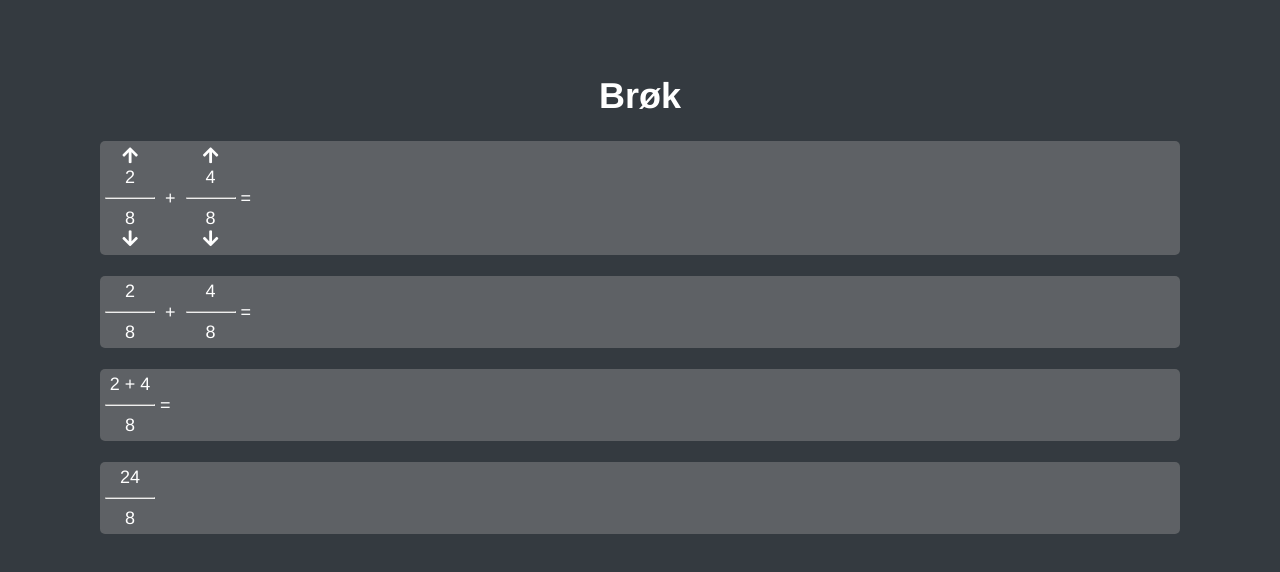
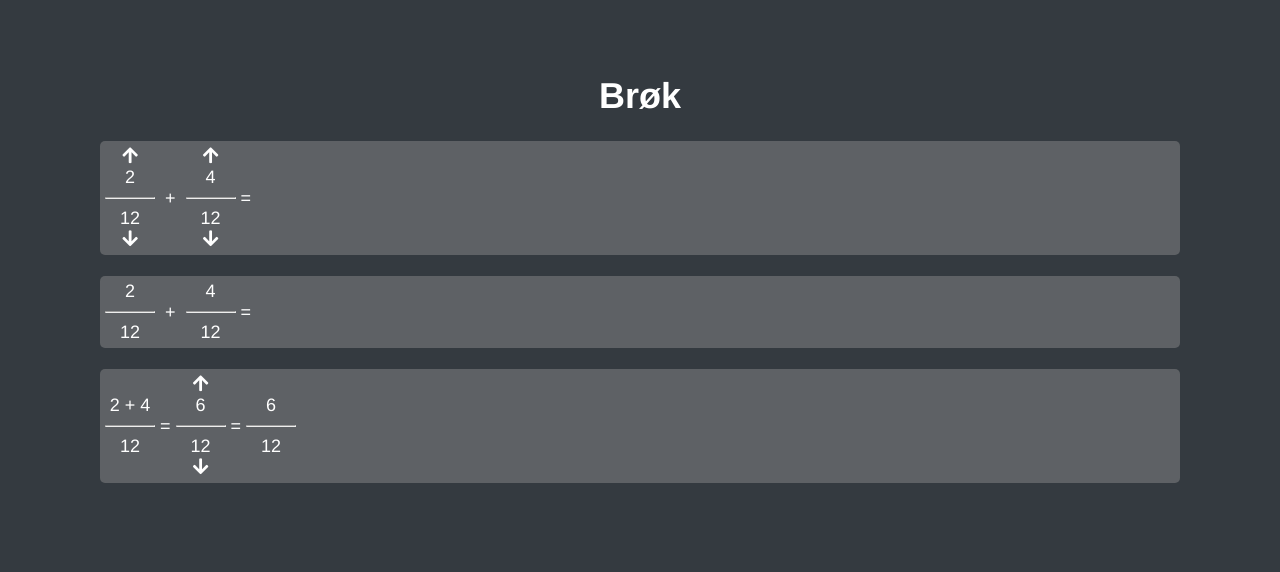
Before and after one commit to nullfjorten/teachmachine2, a Vue app: page /brok in a window 1280 px wide. Shown: the top 572 px of the page. Built offline with nearby package versions, Linux system fonts and the light colour scheme.

Commit message:
implemented getNextDecreasedModifier and... stuff?

```diff
--- a/src/components/Fractions.vue
+++ b/src/components/Fractions.vue
@@ -39,16 +39,20 @@
                 :show-controls="false"
             />
             =<br>
-        </div>
-        <br>
-        <div class="container">
             <single-fraction
-                :string-numerator="getSummedStringNumerator()"
-                :starting-numerator="0"
-                :starting-denominator="fractions[0].modifiedDenominator"
+                :starting-numerator="summedFraction.startingNumerator"
+                :starting-denominator="summedFraction.startingDenominator"
+                :show-controls="true"
+                @modifierChanged="summedFractionModifierChanged"
+            />
+            =
+            <single-fraction
+                :starting-numerator="summedFraction.modifiedNumerator"
+                :starting-denominator="summedFraction.modifiedDenominator"
                 :show-controls="false"
             />
         </div>
+
     </template>
     <h2 v-else>
         Utvid og forkort brøkene ovenfor slik at de får felles nevner.
@@ -64,19 +68,35 @@ export default {
     data() {
         return {
             fractions: [
-                this.getFractionObject(2, 8),
-                this.getFractionObject(4, 8),
-                // this.getFractionObject(3, 8),
-                // this.getFractionObject(10, 8),
+                this.getFractionObject(2, 12),
+                this.getFractionObject(4, 12),
+                // this.getFractionObject(3, 12),
+                // this.getFractionObject(10, 12),
             ],
             showSummary: false,
+            summedFraction: null
         }
+    },
+    created() {
+        this.summedFraction = this.getFractionObject(this.getSummedStringNumerator(), this.getCommonDenominator())
+    },
+    computed: {
+        // summedFraction: function() {
+        //     return this.getFractionObject(this.getSummedStringNumerator(), this.getCommonDenominator())
+        // }
     },
     methods: {
         modifierChanged(event) {
             this.fractions[event.id].modifier = event.modifier
             this.fractions[event.id].modifiedNumerator = event.modifiedNumerator
             this.fractions[event.id].modifiedDenominator = event.modifiedDenominator
+            this.summedFraction.startingNumerator = this.getSummedStringNumerator()
+            this.summedFraction.startingDenominator = this.getCommonDenominator()
+        },
+        summedFractionModifierChanged(event) {
+            this.summedFraction.modifiedNumerator = event.modifiedNumerator
+            this.summedFraction.modifiedDenominator = event.modifiedDenominator
+            console.log(event)
         },
         allFractionsHaveCommonDenominator() {
             for(var i=1; i<this.fractions.length; i++){
@@ -85,6 +105,9 @@ export default {
                 }
             }
             return true;
+        },
+        getCommonDenominator() {
+            return (this.allFractionsHaveCommonDenominator() ? this.fractions[0].modifiedDenominator : false)
         },
         getConcatenatedStringNumerator() {
             var s = "";
@@ -97,8 +120,9 @@ export default {
             return s
         },
         getSummedStringNumerator() {
-            var s = "";
+            var s = 0;
             for (var i=0; i<this.fractions.length; i++) {
+                console.log(s, this.fractions[i].modifiedNumerator)
                 s += this.fractions[i].modifiedNumerator
             }
             return s
--- a/src/components/fractions/SingleFraction.vue
+++ b/src/components/fractions/SingleFraction.vue
@@ -17,7 +17,7 @@
                 <span class="faded">{{startingDenominator}}{{divideOrMultiplySign}}{{positivizedMod}}=</span>{{modifiedDenominator}}
             </span>
         </div>
-        <div v-if="showControls" class="fas fa-arrow-down" @click="decreaseFraction()"></div>
+        <div v-if="showControls" class="fas fa-arrow-down" :class="{ faded: !isReducible }" @click="decreaseFraction()"></div>
     </div>
 </template>
 
@@ -69,7 +69,14 @@ export default {
             } else {
                 return false
             }
-        }
+        },
+        isReducible() {
+            const nextDecreasedModifier = this.getNextDecreasedModifier(this.modifier)
+            if (nextDecreasedModifier === false) {
+                return false
+            }
+            return true
+        },
     },
     watch:
     {
@@ -107,7 +114,7 @@ export default {
             }
             if (this.modifier < 0) {
                 this.modifier++
-                while (!this.isDivisible()) {
+                while (!this.isDivisible(this.modifier)) {
                     this.modifier++
                 }
                 return
@@ -115,35 +122,59 @@ export default {
             this.modifier++
         },
         decreaseFraction() {
-            const originalModifier = this.modifier
-            if (this.modifier == 2) { // Skip 1
-                this.modifier = 0
-                return
+            const nextDecreasedModifier = this.getNextDecreasedModifier(this.modifier)
+            if (nextDecreasedModifier !== false) {
+                this.modifier = nextDecreasedModifier
             }
-            if (this.modifier > 0) {
-                this.modifier--;
+            // const originalModifier = this.modifier
+            // if (this.modifier == 2) { // Skip 1
+            //     this.modifier = 0
+            //     return
+            // }
+            // if (this.modifier > 0) {
+            //     this.modifier--;
+            //     return
+            // }
+
+            // if (this.modifier == 0) { // Skip -1
+            //     this.modifier = -2
+            // } else {
+            //     this.modifier--
+            // }
+            // while (!this.isDivisible(this.modifier)) {
+            //     if (this.positivizedMod > this.startingNumerator || this.positivizedMod > this.startingDenominator) {
+            //         this.modifier = originalModifier
+            //         break
+            //     }
+            //     this.modifier--
+            // }
+        },
+        getNextDecreasedModifier(modifier) {
+            if (modifier == 2) { // Skip 1
+                return 0
+            }
+            if (modifier > 0) {
+                modifier--;
                 return
             }
 
-            if (this.modifier == 0) { // Skip -1
-                this.modifier = -2
+            if (modifier == 0) { // Skip -1
+                modifier = -2
             } else {
-                this.modifier--
+                modifier--
             }
-            while (!this.isDivisible()) {
-                if (this.positivizedMod > this.startingNumerator || this.positivizedMod > this.startingDenominator) {
-                    this.modifier = originalModifier
-                    break
+            while (!this.isDivisible(modifier)) {
+                if (modifier*-1 > this.startingNumerator || this.modifier*-1 > this.startingDenominator) {
+                    return false
                 }
-                this.modifier--
+                modifier--
             }
+            return modifier
         },
-        isDivisible() {
-            var positiveMod = null
-            if (this.modifier == 0) { return false }
-            if (this.modifier > 0 ) { positiveMod = this.modifier }
-            if (this.modifier < 0 ) { positiveMod = this.positivizedMod }
-            return (this.startingDenominator % positiveMod === 0) && (this.startingNumerator % positiveMod === 0)
+        isDivisible(modifier) {
+            if (modifier == 0) { return false }
+            modifier = (modifier < 0 ? modifier*-1 : modifier)
+            return (this.startingDenominator % modifier === 0) && (this.startingNumerator % modifier === 0)
         }
     }
 }
```
